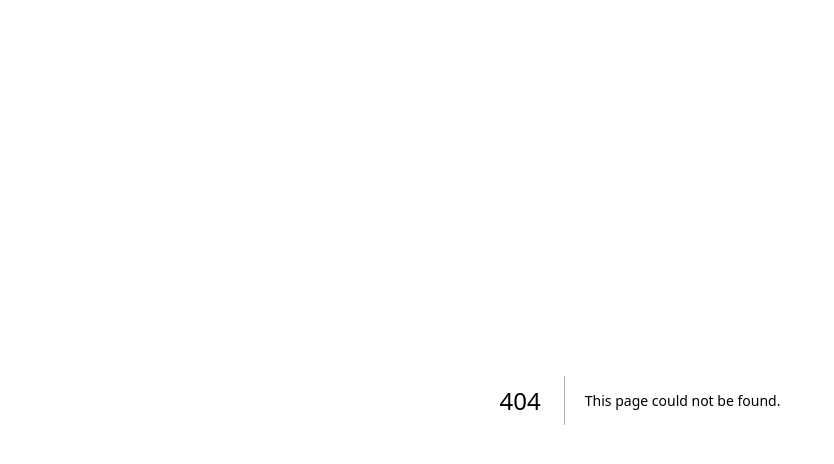
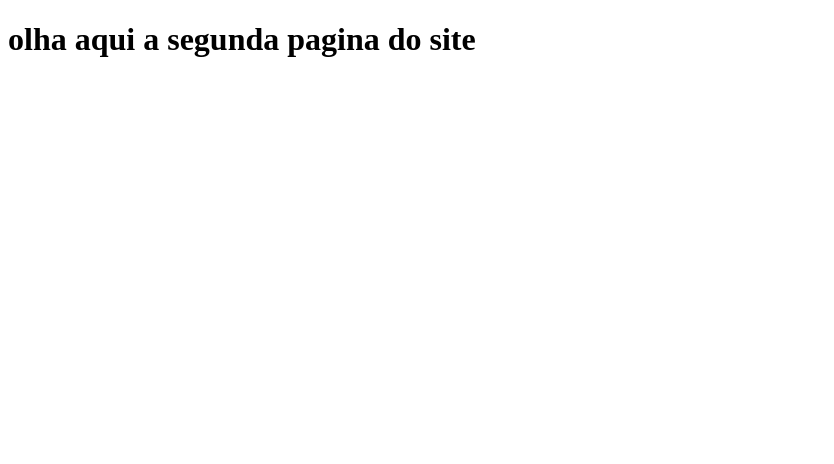
Before and after one commit to BeSimas/dev-teste, a Next.js app: page /segunda_pagina in a window 1280 px wide. Before the commit this address had no page. Shown: the top 464 px of the page, without its empty margins (0-834 px from the left). Built offline with nearby package versions, Linux system fonts and the light colour scheme.

Commit message:
aqui tem 2 paginas que vao ter sites

```diff
--- /dev/null
+++ b/pages/segunda_pagina.js
@@ -0,0 +1,10 @@
+function Home () {
+    return <h1>
+        olha aqui a segunda pagina do site
+
+        </h1>
+
+
+}
+
+export default Home;
```
Also changed, not shown: pages/index.js (+6 -1 lines).
